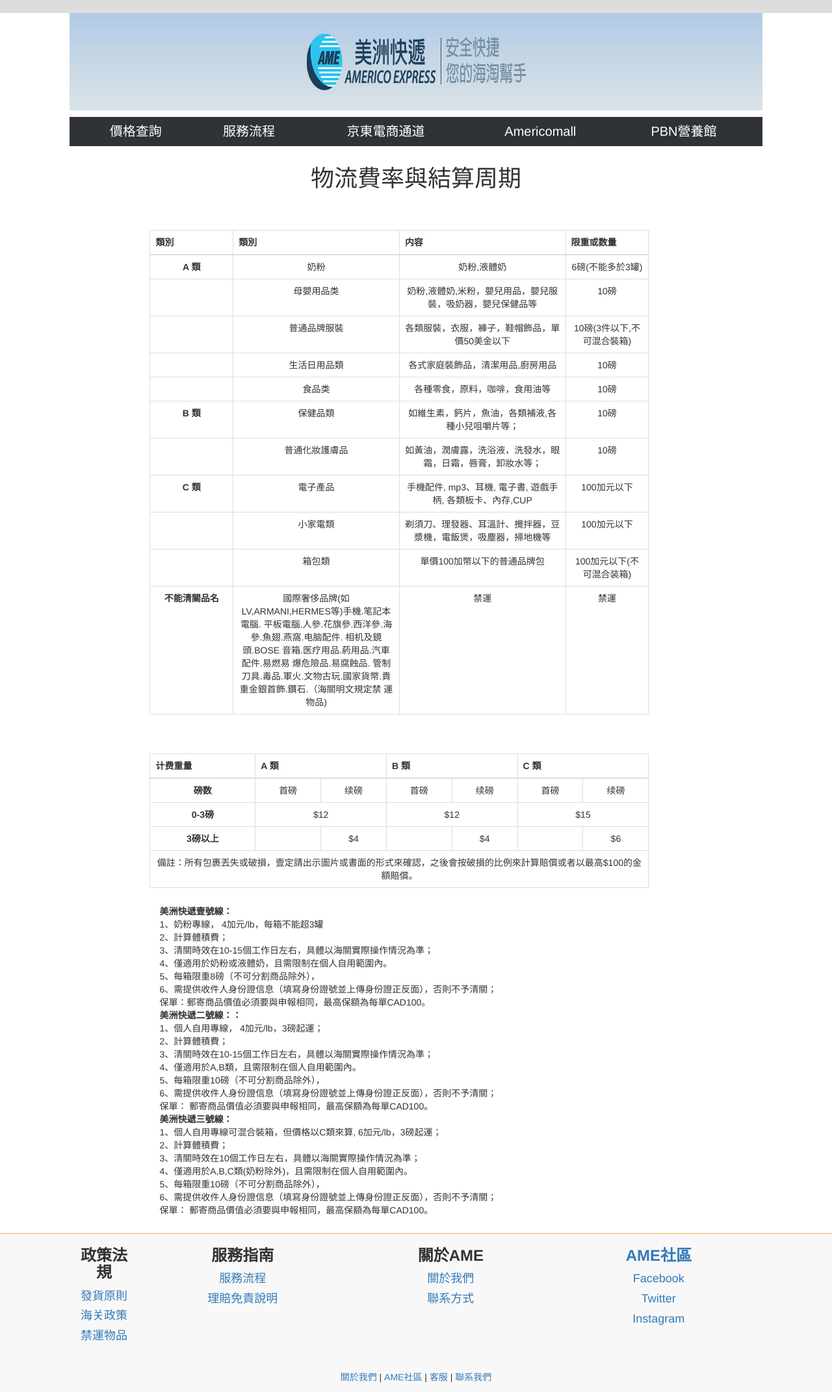
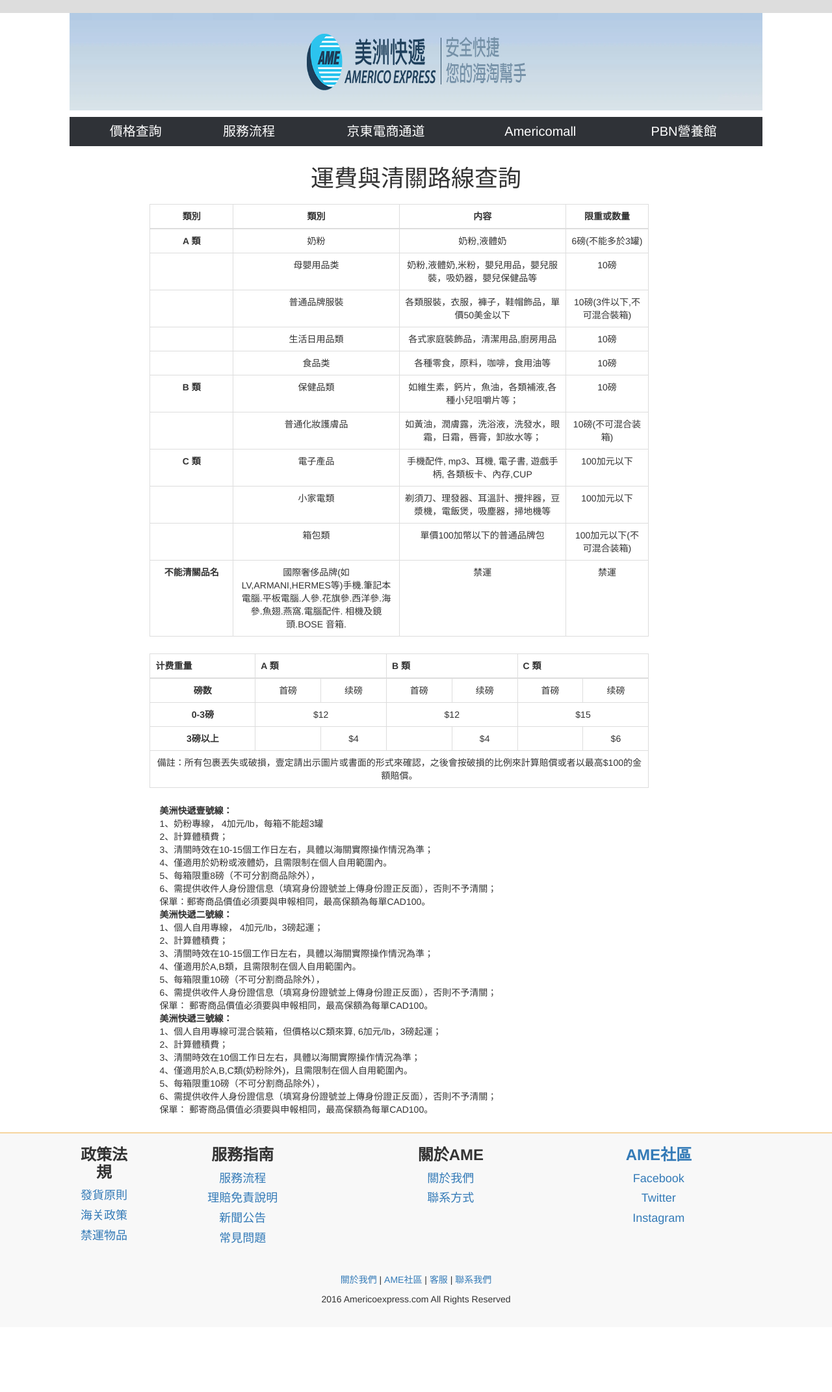
Before and after one commit to ForWarX/AME, a PHP site: the page made by App/Home/View/Default/Index/price_check.html in a window 1280 px wide. Shown: the top 2143 px of the page at 65% size. After the commit the page ends 2008 px from the top, so only its background shows below. Run offline with PHP 8.4, Linux system fonts and the light colour scheme; the template is opened without the code that fills it, so the values that code supplies are empty; some libraries are stand-ins or nearby versions.

Commit message:
增加 新闻+ 问题 页面

```diff
--- a/App/Home/Controller/IndexController.class.php
+++ b/App/Home/Controller/IndexController.class.php
@@ -68,4 +68,10 @@
     public function membership(){
         $this->display();
     }
+    public function news(){
+        $this->display();
+    }
+    public function question(){
+        $this->display();
+    }
 }
--- a/App/Home/View/Default/Index/about_us.html
+++ b/App/Home/View/Default/Index/about_us.html
@@ -10,7 +10,7 @@
         <div class="row">
             <div class="col-md-4"></div>
             <div class="col-md-4">
-                <img src="<?php echo ROOT_PATH; ?>App/Home/View/Default/img/web/americoexpress_logo.png">
+                <img src="<?php echo ROOT_PATH; ?>App/Home/View/Default/img/web/about_us_logo.png">
             </div>
         </div><br>
         <div class="row">
--- a/App/Home/View/Default/Index/price_check.html
+++ b/App/Home/View/Default/Index/price_check.html
@@ -6,14 +6,14 @@
 <body>
     <!-- 页头 -->
     <?php include("App/Home/View/Default/common/header.html"); ?>
-    <h1 style="text-align: center;">物流費率與結算周期</h1>
+    <h1 style="text-align: center;">運費與清關路線查詢</h1>
     <table class="table table-bordered" id="price_header">
         <thead>
             <tr>
-                <th class="price_style" style=" vertical-align:top;width: 15%;">類別</th>
-                <th class="price_style" style=" vertical-align:top;width: 30%;">類別</th>
-                <th class="price_style" style=" vertical-align:top;width: 30%;">内容</th>
-                <th class="price_style" style=" vertical-align:top;width: 15%;">限重或数量</th>
+                <th class="price_style" style=" vertical-align:top;width: 15%;text-align:center;">類別</th>
+                <th class="price_style" style=" vertical-align:top;width: 30%;text-align:center;">類別</th>
+                <th class="price_style" style=" vertical-align:top;width: 30%;text-align:center;">内容</th>
+                <th class="price_style" style=" vertical-align:top;width: 15%;text-align:center;">限重或数量</th>
             </tr>
         </thead>
         <tbody>
@@ -57,7 +57,7 @@
                 <th scope="row" style="text-align:center;"></th>
                 <td>普通化妝護膚品</td>
                 <td>如黃油，潤膚露，洗浴液，洗發水，眼霜，日霜，唇膏，卸妝水等；</td>
-                <td>10磅</td>
+                <td>10磅(不可混合装箱)</td>
             </tr>
             <tr>
                 <th scope="row" style="text-align:center;">C 類</th>
@@ -80,10 +80,7 @@
             <tr>
                 <th scope="row" style="text-align:center;">不能清關品名</th>
                 <td>
-                    國際奢侈品牌(如 LV,ARMANI,HERMES等)手機.笔記本電腦.
-                    平板電腦.人參.花旗參.西洋參.海參.魚翅.燕窩.电脑配件.
-                    相机及鏡頭.BOSE 音箱.医疗用品.葯用品.汽車配件.易燃易 爆危險品.易腐蝕品.
-                    管制刀具.毒品.軍火.文物古玩.國家貨幣.貴重金銀首飾.鑽石.（海關明文規定禁 運物品)
+                    國際奢侈品牌(如 LV,ARMANI,HERMES等)手機.筆記本電腦.平板電腦.人參.花旗參.西洋參.海參.魚翅.燕窩.電腦配件. 相機及鏡頭.BOSE 音箱.
                 </td>
                 <td>禁運</td>
                 <td>禁運</td>
@@ -147,7 +144,7 @@
         </div>
         <div class="col-md-10">
             <div class="row">
-                <b>美洲快遞二號線：：</b>
+                <b>美洲快遞二號線：</b>
                 <br>1、個人自用專線， 4加元/lb，3磅起運；
                 <br>2、計算體積費；
                 <br>3、清關時效在10-15個工作日左右，具體以海關實際操作情況為準；
--- a/App/Home/View/Default/common/footer.html
+++ b/App/Home/View/Default/common/footer.html
@@ -13,6 +13,8 @@
             <ul class="list-unstyled">
                 <li><a href="<?php echo ROOT_PATH;?>Home/Index/customer_process.html">服務流程</a></li>
                 <li><a href="<?php echo ROOT_PATH;?>Home/Index/notes.html">理賠免責說明</a></li>
+                <li><a href="<?php echo ROOT_PATH;?>Home/Index/news.html">新聞公告</a></li>
+                <li><a href="<?php echo ROOT_PATH;?>Home/Index/question.html">常見問題</a></li>
             </ul>
         </div>
         <div class="col-xs-3 footer-article text-center">
--- a/App/Home/View/Default/css/basic.css
+++ b/App/Home/View/Default/css/basic.css
@@ -155,7 +155,7 @@
 
 #price_header{
     width: 60%;
-    margin-top: 60px;
+    margin-top: 20px;
     margin-left: 18%;
     margin-bottom: 2%;
     text-align:center;
```
Also changed, not shown: App/Home/View/Default/Index/index.html (+7 -6 lines), App/Home/View/Default/Index/news.html (added, +46 -0 lines), App/Home/View/Default/Index/question.html (added, +64 -0 lines), App/Home/View/Default/img/web/about_us_logo.png (added).
